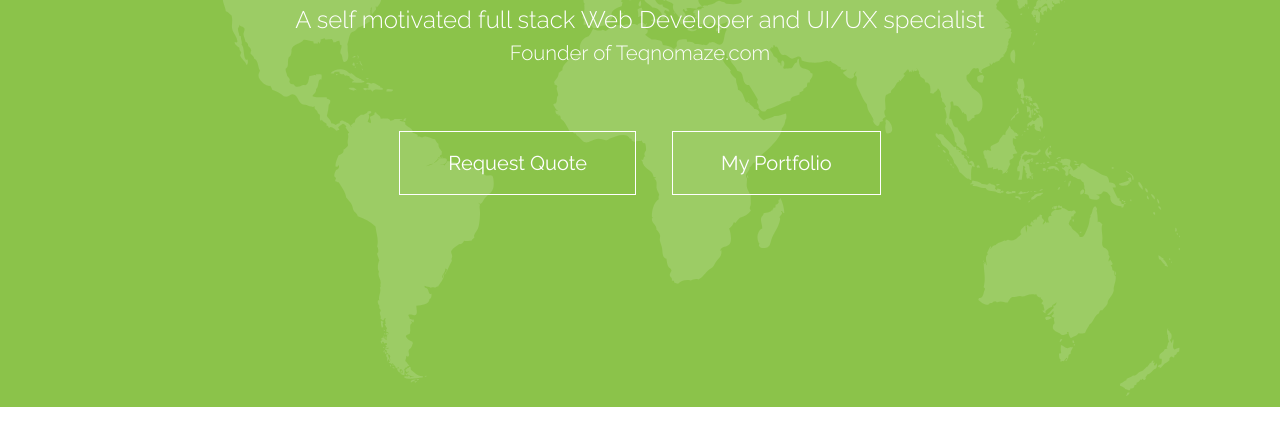
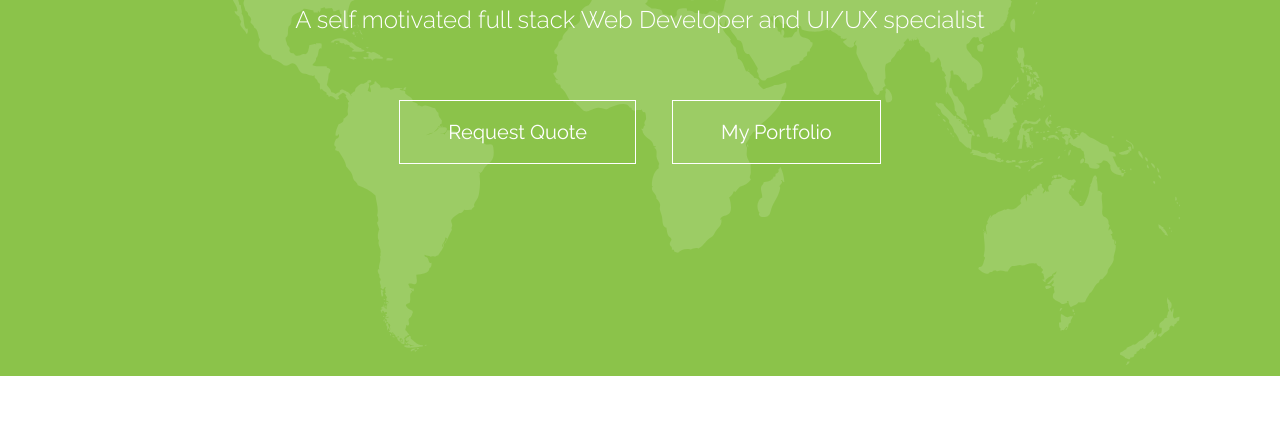
Before and after one commit to musthafasm/musthafasm.github.io, a plain HTML site: page index.html in a window 1280 px wide. Shown: the part 674-1100 px from the top of the page. Drawn offline with Linux system fonts and the light colour scheme; files whose address does not match are found by name.

Commit message:
Update index.html

```diff
--- a/index.html
+++ b/index.html
@@ -49,7 +49,7 @@
 					<p><img class="img-responsive animated bounceInDown" src="img/profile.png" alt=""></p>
 					<h3>Hey, My name is</h3>
 					<h1><strong>Musthafa</strong> Sali Maheen</h1>
-					<h4 class="lead">A self motivated full stack Web Developer and UI/UX specialist<br><small>Founder of <a target="_blank" href="http://www.teqnomaze.com">Teqnomaze.com</a></small></h4>
+					<h4 class="lead">A self motivated full stack Web Developer and UI/UX specialist</h4>
 					<p><a class="btn btn-lg page-link" href="#contact">Request Quote</a>
 						<a class="btn btn-lg page-link" href="#portfolio">My Portfolio</a></p>
 		</div>
```
